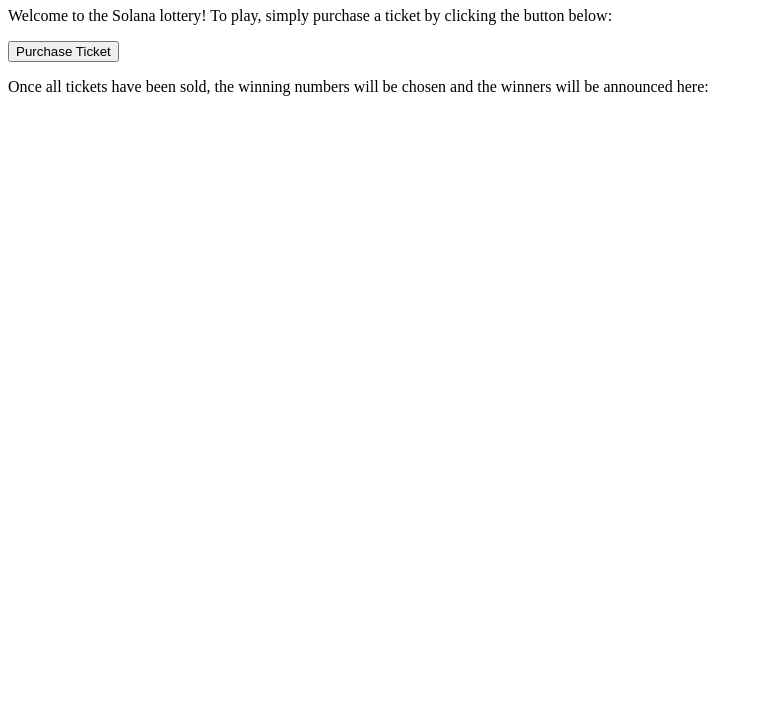
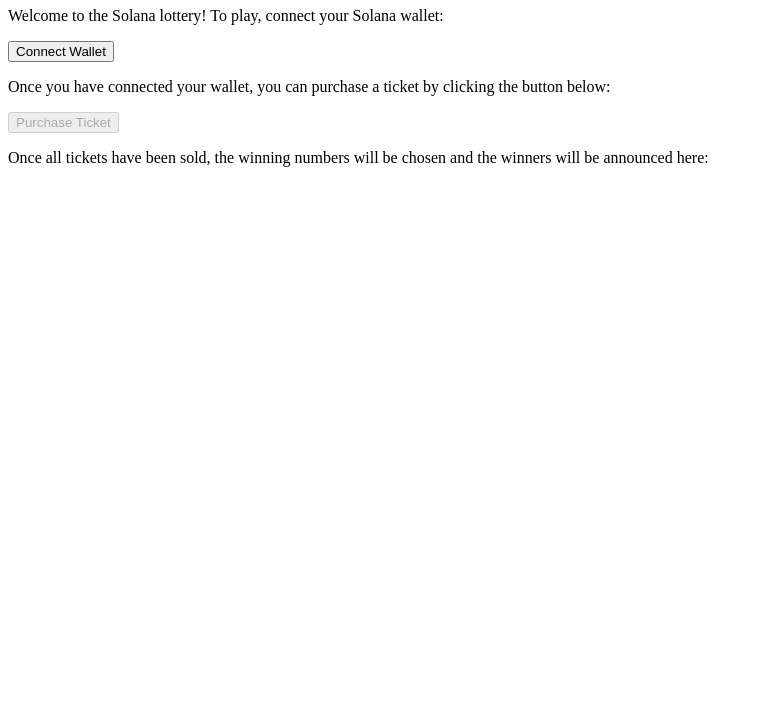
Before and after one commit to Rylanqwe/ideal-potato, a plain HTML site: page index.html in a window 1280 px wide. Shown: the part 73-800 px from the top of the page, without its empty margins (0-763 px from the left). Drawn offline with Linux system fonts and the light colour scheme.

Commit message:
Update index.html

```diff
--- a/index.html
+++ b/index.html
@@ -6,11 +6,23 @@
   </head>
   <body>
     <h1>Solana Lottery</h1>
-    <p>Welcome to the Solana lottery! To play, simply purchase a ticket by clicking the button below:</p>
-    <button id="purchase-ticket-button">Purchase Ticket</button>
+    <p>Welcome to the Solana lottery! To play, connect your Solana wallet:</p>
+    <button id="connect-wallet-button">Connect Wallet</button>
+    <p>Once you have connected your wallet, you can purchase a ticket by clicking the button below:</p>
+    <button id="purchase-ticket-button" disabled>Purchase Ticket</button>
     <p>Once all tickets have been sold, the winning numbers will be chosen and the winners will be announced here:</p>
     <p id="winning-numbers"></p>
     <script>
+      // Add event listener to the Connect Wallet button
+      const connectWalletButton = document.getElementById("connect-wallet-button");
+      connectWalletButton.addEventListener("click", function() {
+        // Connect the user's Solana wallet
+        // Add your code for connecting the user's Solana wallet here
+        // Then enable the Purchase Ticket button
+        const purchaseTicketButton = document.getElementById("purchase-ticket-button");
+        purchaseTicketButton.disabled = false;
+      });
+
       // Add event listener to the Purchase Ticket button
       const purchaseTicketButton = document.getElementById("purchase-ticket-button");
       purchaseTicketButton.addEventListener("click", function() {
```
